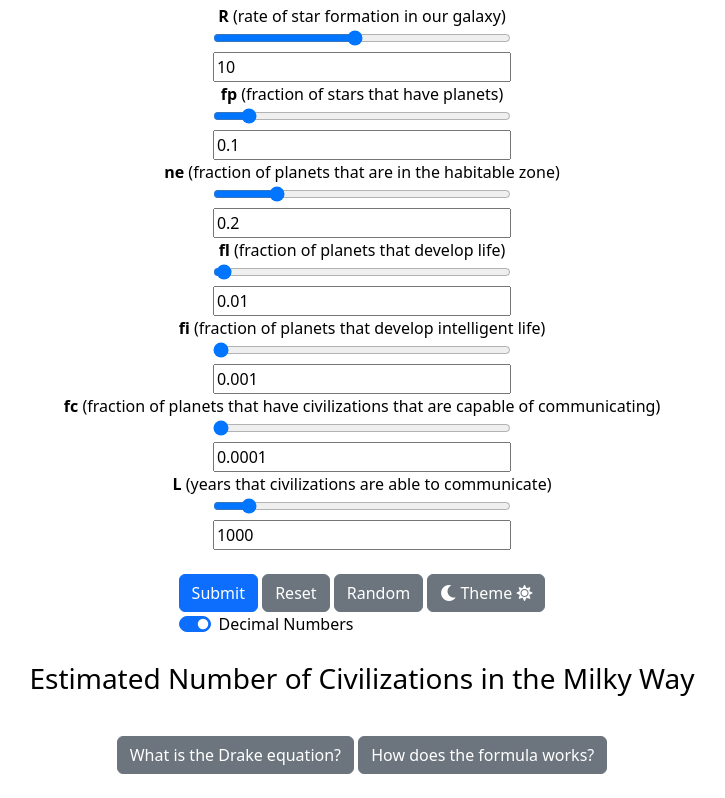
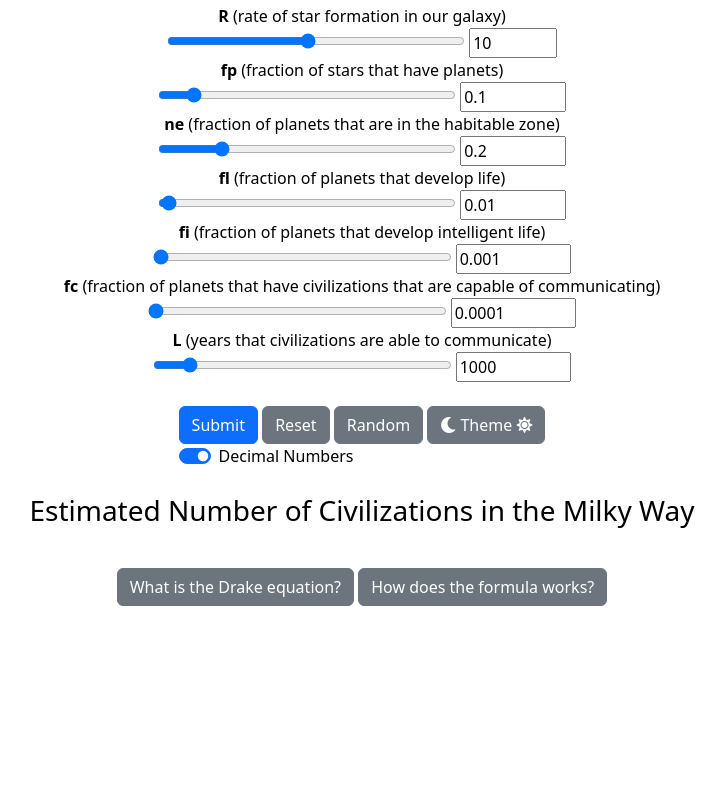
Before and after one commit to NickMihal/Drake-Equation-Calculator-Android, a website: page www/index.html in a window 1280 px wide. Shown: the part 42-840 px from the top of the page, without its empty margins (278-1003 px from the left). After the commit the page ends 800 px from the top, so only its background shows below. Drawn offline with nearby package versions, Linux system fonts and the light colour scheme.

Commit message:
change input from text to number

```diff
--- a/www/index.html
+++ b/www/index.html
@@ -17,31 +17,31 @@
          <form style="text-align:center;">
             <b>R</b> (rate of star formation in our galaxy)<br />
             <input type="range" id="R-range" min="1" max="20" value="10" />
-            <input type="text" id="R-text" value="10" />
+            <input type="number" id="R-number" min="1" max="20" value="10" pattern="[0-9]*" />
             <br />
             <b>fp</b> (fraction of stars that have planets)<br />
             <input type="range" id="fp-range" min="0" max="1" step="0.01" value="0.1" />
-            <input type="text" id="fp-text" value="0.1" />
+            <input type="number" id="fp-number" min="0" max="1" step="0.01" value="0.1" pattern="[0-9]*" />
             <br />
             <b>ne</b> (fraction of planets that are in the habitable zone)<br />
             <input type="range" id="ne-range" min="0" max="1" step="0.01" value="0.2" />
-            <input type="text" id="ne-text" value="0.2" />
+            <input type="number" id="ne-number" min="0" max="1" step="0.01" value="0.2" pattern="[0-9]*" />
             <br />
             <b>fl</b> (fraction of planets that develop life)<br />
             <input type="range" id="fl-range" min="0" max="1" step="0.01" value="0.01" />
-            <input type="text" id="fl-text" value="0.01" />
+            <input type="number" id="fl-number" min="0" max="1" step="0.01" value="0.01" pattern="[0-9]*" />
             <br />
             <b>fi</b> (fraction of planets that develop intelligent life)<br />
             <input type="range" id="fi-range" min="0" max="1" step="0.01" value="0.001" />
-            <input type="text" id="fi-text" value="0.001" />
+            <input type="number" id="fi-number" min="0" max="1" step="0.001" value="0.001" pattern="[0-9]*" />
             <br />
             <b>fc</b> (fraction of planets that have civilizations that are capable of communicating)<br />
             <input type="range" id="fc-range" min="0" max="1" step="0.01" value="0.0001" />
-            <input type="text" id="fc-text" value="0.0001" />
+            <input type="number" id="fc-number" min="0" max="1" step="0.0001" value="0.0001" pattern="[0-9]*" />
             <br />
             <b>L</b> (years that civilizations are able to communicate)<br />
             <input type="range" id="L-range" min="1" max="10000" value="1000" />
-            <input type="text" id="L-text" value="1000" />
+            <input type="number" id="L-number" min="1" max="10000" value="1000" pattern="[0-9]*" />
          </form>
          &nbsp;
          <div>
```
